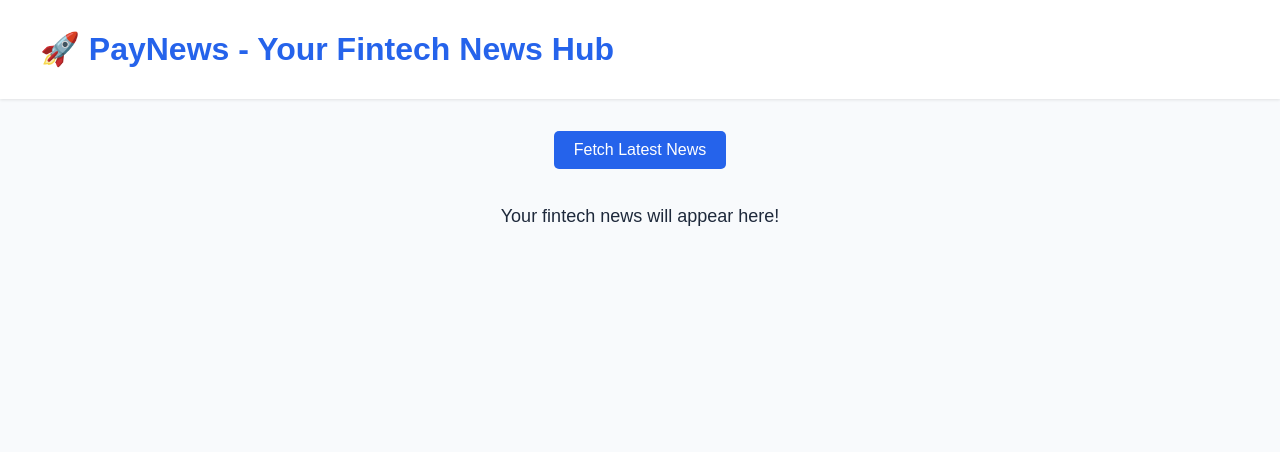
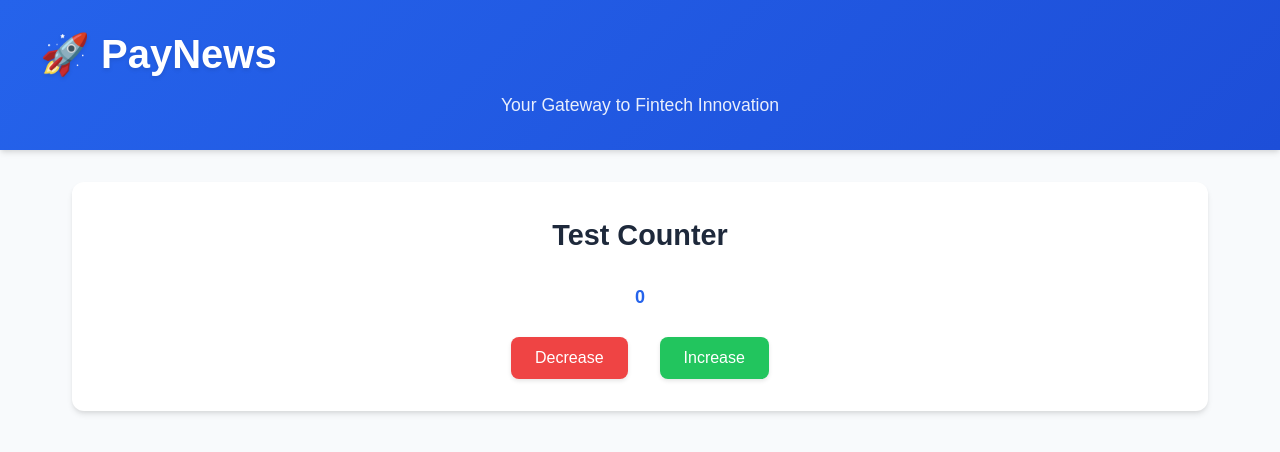
Before and after one commit to anne-mac/pay-news, a React (Vite) app: page / in a window 1280 px wide. Shown: the top 452 px of the page. Built offline with nearby package versions, Linux system fonts and the light colour scheme.

Commit message:
Update App with latest changes

```diff
--- a/package.json
+++ b/package.json
@@ -1,5 +1,5 @@
 {
-  "name": "paynews",
+  "name": "paynews-test",
   "private": true,
   "version": "0.0.0",
   "type": "module",
--- a/src/App.css
+++ b/src/App.css
@@ -24,16 +24,17 @@ body {
 
 .app-header {
   padding: 2rem;
-  background-color: white;
-  box-shadow: 0 1px 3px rgba(0, 0, 0, 0.1);
+  background: linear-gradient(135deg, #2563eb 0%, #1d4ed8 100%);
+  box-shadow: 0 4px 6px -1px rgba(0, 0, 0, 0.1), 0 2px 4px -1px rgba(0, 0, 0, 0.06);
 }
 
 .app-header h1 {
   max-width: 1200px;
   margin: 0 auto;
-  font-size: 2rem;
+  font-size: 2.5rem;
   font-weight: 700;
-  color: var(--primary-color);
+  color: white;
+  text-shadow: 0 2px 4px rgba(0, 0, 0, 0.1);
 }
 
 .connection-status {
@@ -89,3 +90,29 @@ body {
 .read-the-docs {
   color: #888;
 }
+
+.counter-section {
+  background: white;
+  padding: 2rem;
+  border-radius: 12px;
+  box-shadow: 0 4px 6px -1px rgba(0, 0, 0, 0.1), 0 2px 4px -1px rgba(0, 0, 0, 0.06);
+}
+
+.counter-section h2 {
+  color: var(--text-color);
+  margin: 0 0 1rem 0;
+  font-size: 1.8rem;
+}
+
+.count-display {
+  font-size: 4rem;
+  font-weight: bold;
+  color: var(--primary-color);
+  margin: 1.5rem 0;
+}
+
+.button-group {
+  display: flex;
+  justify-content: center;
+  gap: 1rem;
+}
--- a/src/App.tsx
+++ b/src/App.tsx
@@ -1,29 +1,72 @@
+// Test comment to trigger Git
+import { useState } from 'react'
 import './App.css'
 
 function App() {
+  const [count, setCount] = useState(0)
+
   return (
     <div className="app">
       <header className="app-header">
-        <h1>🚀 PayNews - Your Fintech News Hub</h1>
+        <h1>🚀 PayNews</h1>
+        <p style={{
+          color: 'rgba(255, 255, 255, 0.9)',
+          textAlign: 'center',
+          margin: '1rem 0 0 0',
+          fontSize: '1.1rem',
+          maxWidth: '1200px',
+          marginLeft: 'auto',
+          marginRight: 'auto'
+        }}>
+          Your Gateway to Fintech Innovation
+        </p>
       </header>
       <main className="app-main">
         <div style={{ textAlign: 'center', marginTop: '2rem' }}>
+          <div className="counter-section">
+            <h2>Test Counter</h2>
+            <p className="count-display">{count}</p>
+            <div className="button-group">
               <button
+                onClick={() => setCount(count - 1)}
                 style={{
-              padding: '10px 20px',
+                  padding: '12px 24px',
                   fontSize: '16px',
-              backgroundColor: '#2563eb',
+                  backgroundColor: '#ef4444',
                   color: 'white',
                   border: 'none',
-              borderRadius: '5px',
-              cursor: 'pointer'
+                  borderRadius: '8px',
+                  cursor: 'pointer',
+                  transition: 'transform 0.2s, background-color 0.2s',
+                  boxShadow: '0 2px 4px rgba(0, 0, 0, 0.1)',
+                  margin: '0 8px'
                 }}
+                onMouseOver={(e) => e.currentTarget.style.transform = 'translateY(-2px)'}
+                onMouseOut={(e) => e.currentTarget.style.transform = 'translateY(0)'}
               >
-            Fetch Latest News
+                Decrease
+              </button>
+              <button
+                onClick={() => setCount(count + 1)}
+                style={{
+                  padding: '12px 24px',
+                  fontSize: '16px',
+                  backgroundColor: '#22c55e',
+                  color: 'white',
+                  border: 'none',
+                  borderRadius: '8px',
+                  cursor: 'pointer',
+                  transition: 'transform 0.2s, background-color 0.2s',
+                  boxShadow: '0 2px 4px rgba(0, 0, 0, 0.1)',
+                  margin: '0 8px'
+                }}
+                onMouseOver={(e) => e.currentTarget.style.transform = 'translateY(-2px)'}
+                onMouseOut={(e) => e.currentTarget.style.transform = 'translateY(0)'}
+              >
+                Increase
               </button>
             </div>
-        <div style={{ marginTop: '2rem', textAlign: 'center' }}>
-          <p>Your fintech news will appear here!</p>
+          </div>
         </div>
       </main>
     </div>
```
Lines whose indentation alone changed are shown as unchanged.
